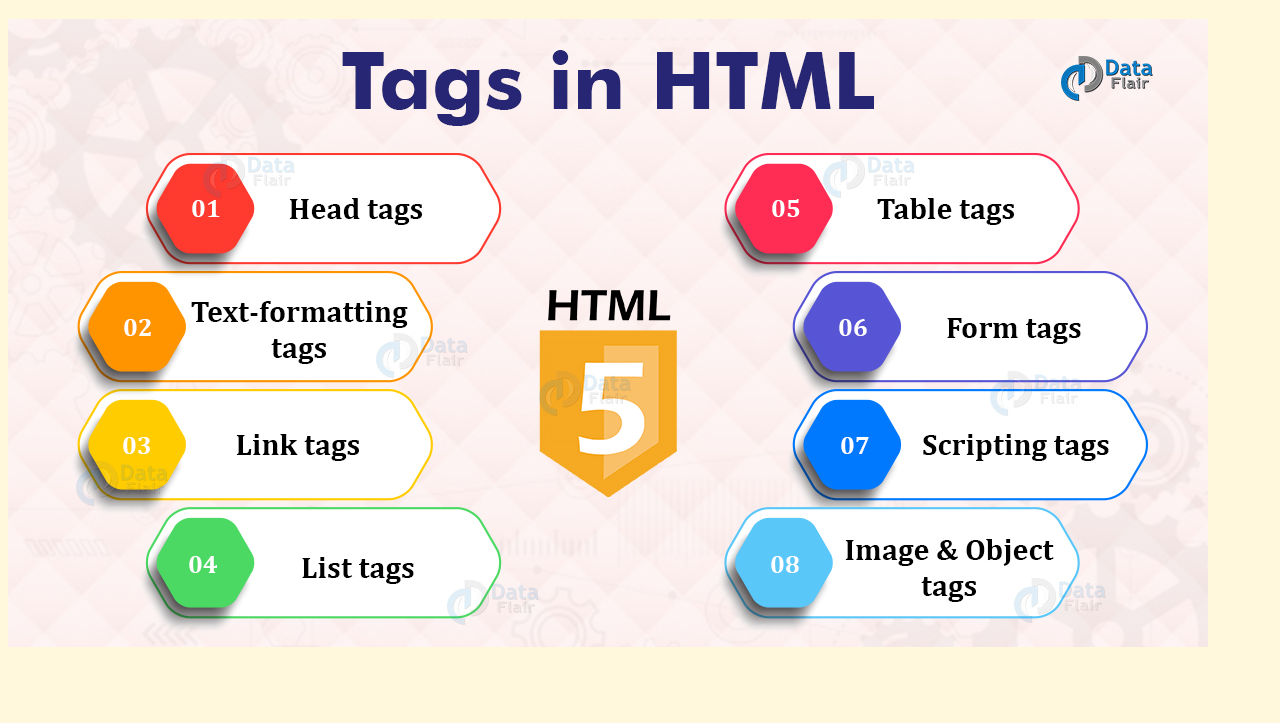
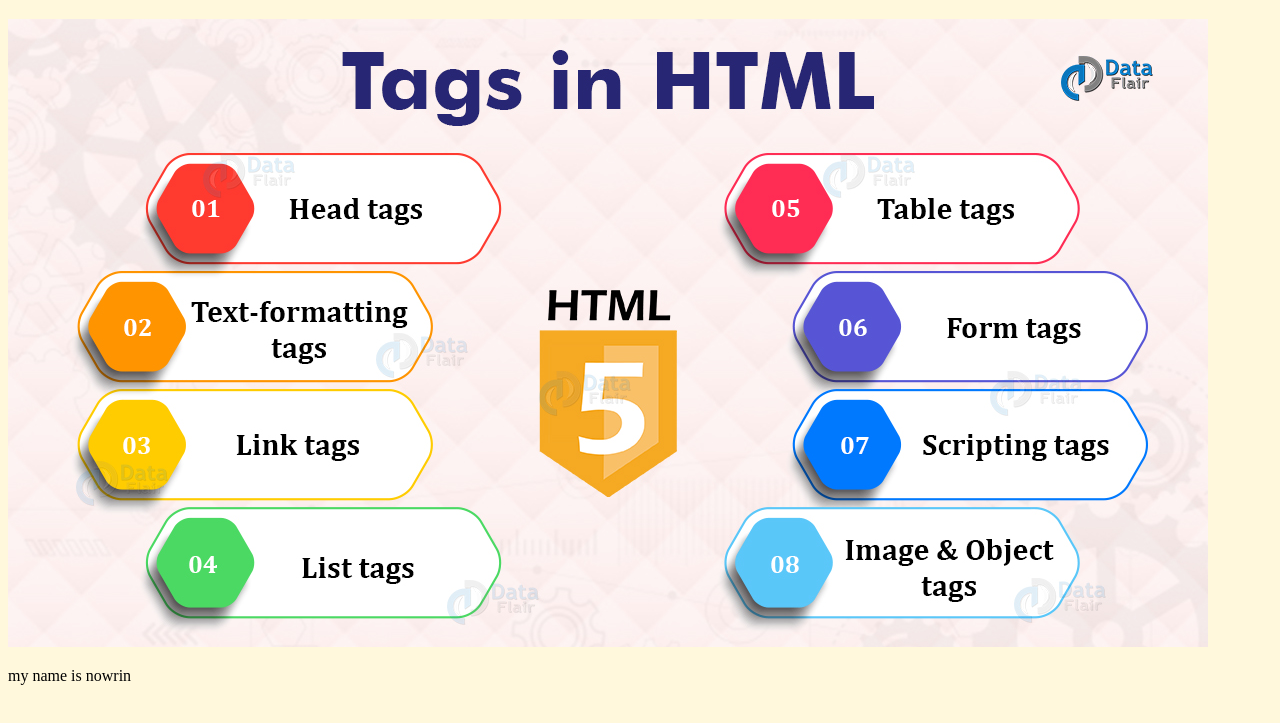
Before and after one commit to SanjidaNowrin/first-page-repo, a plain HTML site: page index.html in a window 1280 px wide. Shown: the part 61-784 px from the top of the page. Drawn offline with Linux system fonts and the light colour scheme.

Commit message:
name added

```diff
--- a/index.html
+++ b/index.html
@@ -10,5 +10,6 @@
 <body>
     <h1>My First git ripo</h1>
     <img src="HTML-Tags-df.jpg" alt="">
+    <p>my name is nowrin</p>
 </body>
 </html>
```
